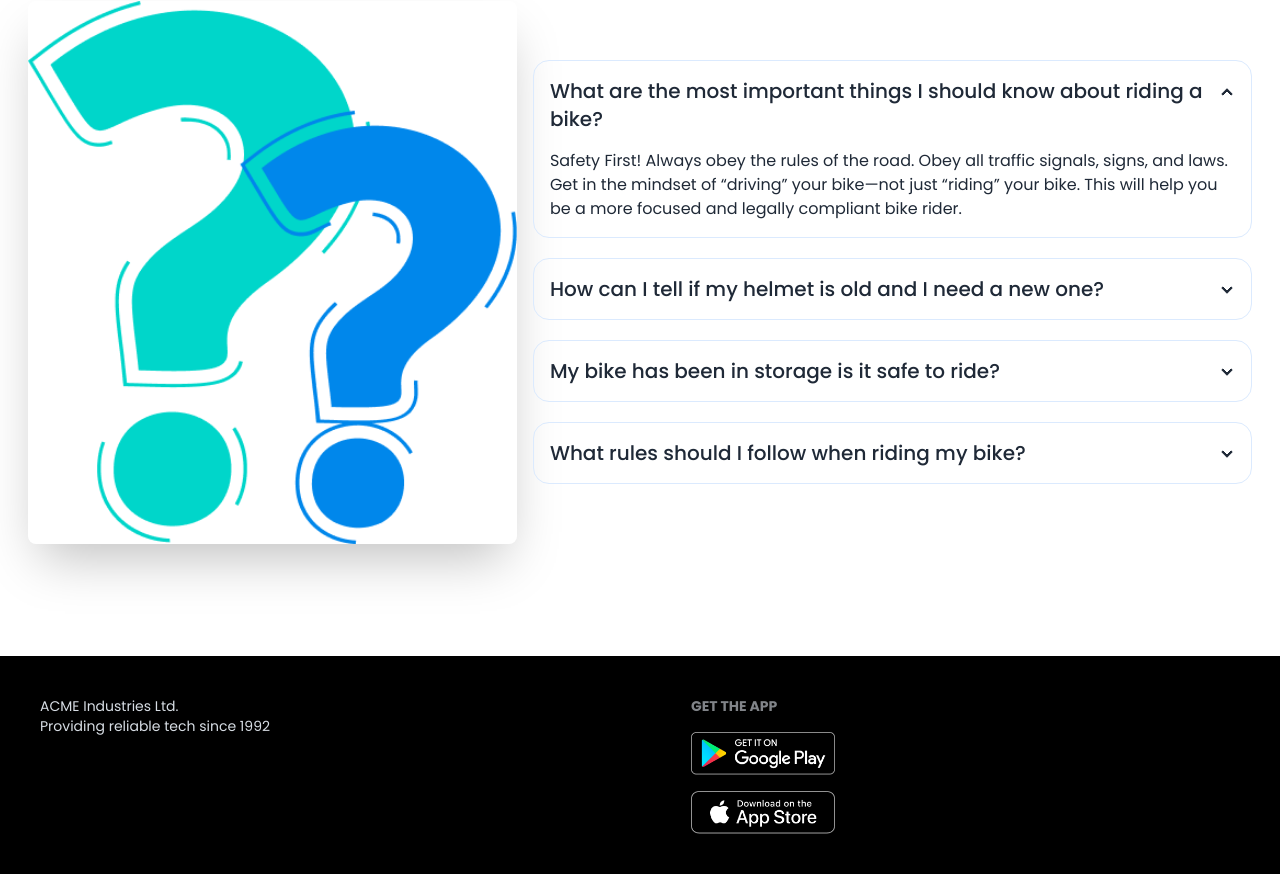
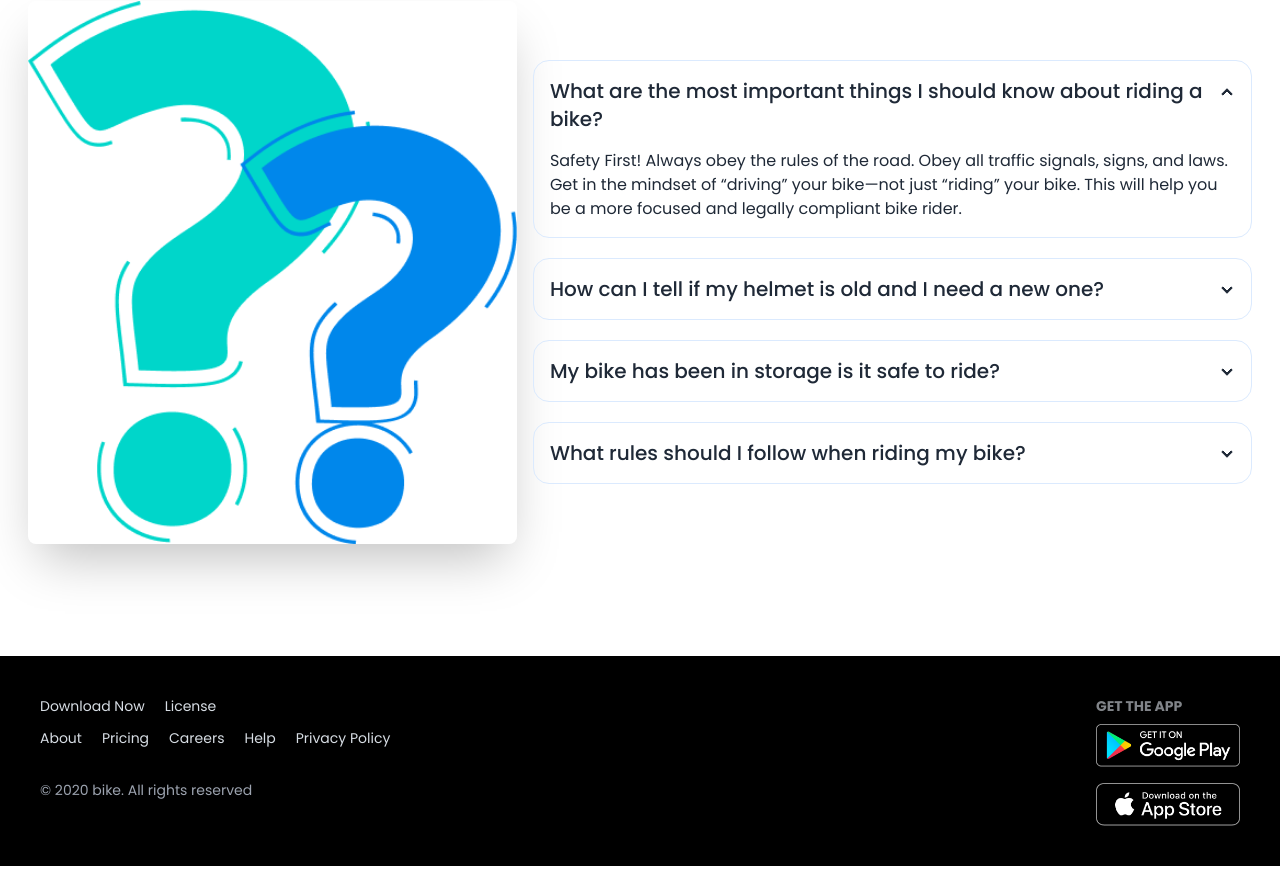
Before and after one commit to MD-MASUD-MIAH/Biker-Zone, a website: page index.html in a window 1280 px wide. Shown: the part 2738-3612 px from the top of the page. Drawn offline with nearby package versions, Linux system fonts and the light colour scheme; a web font is replaced by a local one.

Commit message:
All is ok

```diff
--- a/index.html
+++ b/index.html
@@ -424,15 +424,27 @@
       </main>
       <!-- footer  -->
       <footer class="footer bg-black text-neutral-content p-10">
+      <div class="container mx-auto flex gap-10 flex-col md:flex-row justify-between md:w-[1200px] ">
         <aside>
 
-          <p>
-            ACME Industries Ltd.
-            <br />
-            Providing reliable tech since 1992
-          </p>
+          <ul class="flex gap-5">
+            <li>Download Now</li>
+            <li>License</li>
+          </ul>
+
+
+          <ul class="flex gap-5 mt-3 mb-8 flex-wrap">
+            <li>About</li>
+            <li>Pricing</li>
+            <li>Careers</li>
+            <li>Help</li>
+            <li>Privacy Policy</li>
+          </ul>
+
+          <p class="text-gray-400 text-sm">© 2020 bike. All rights reserved</p>
         </aside>
-        <nav>
+
+        <nav class="md:ml-24">
           <h6 class="footer-title">Get The App</h6>
           <div class="grid grid-cols-1 gap-4">
 
@@ -444,6 +456,7 @@
             </a>
           </div>
         </nav>
+      </div>
       </footer>
 </body>
 </html>
```
